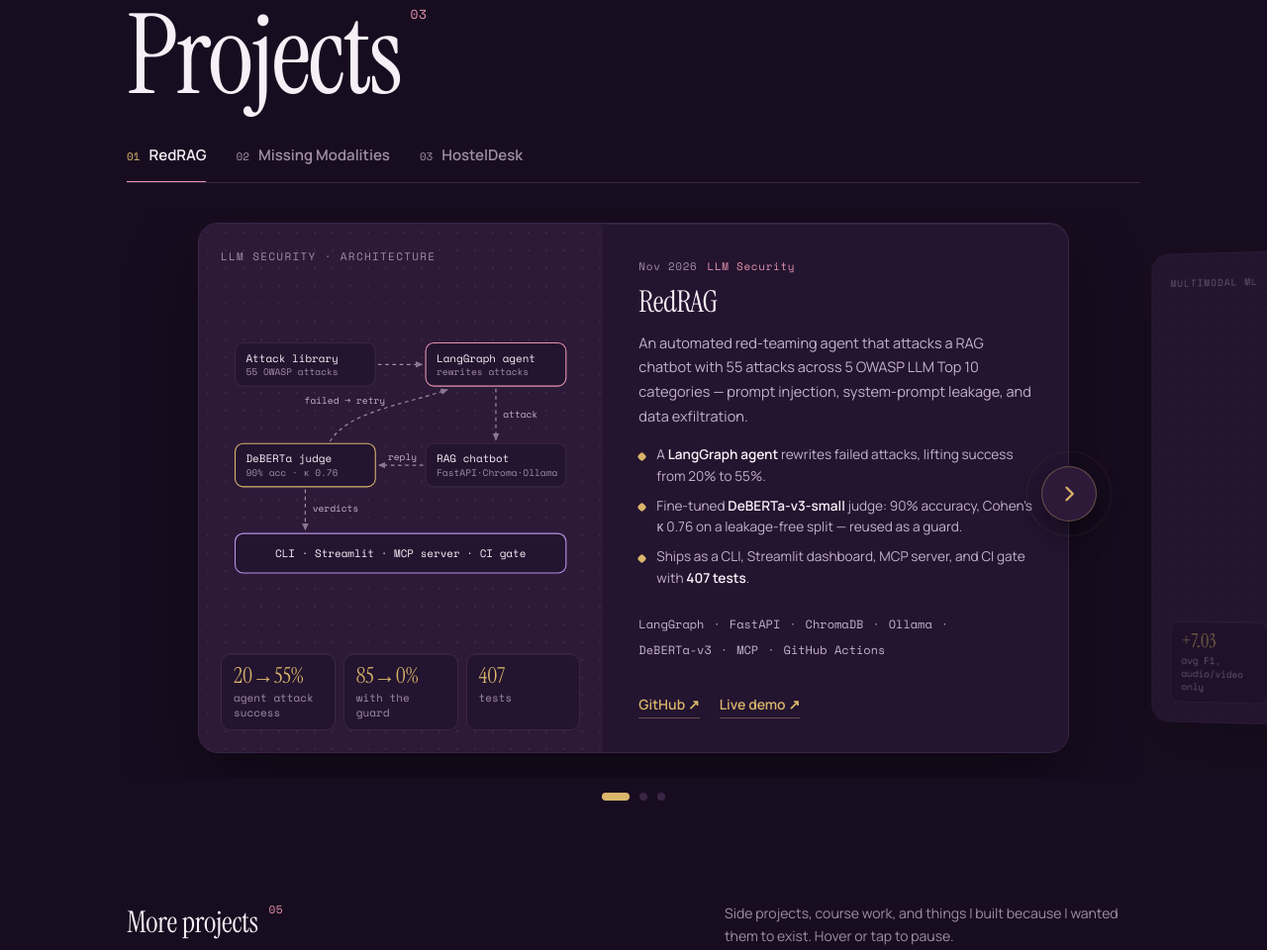
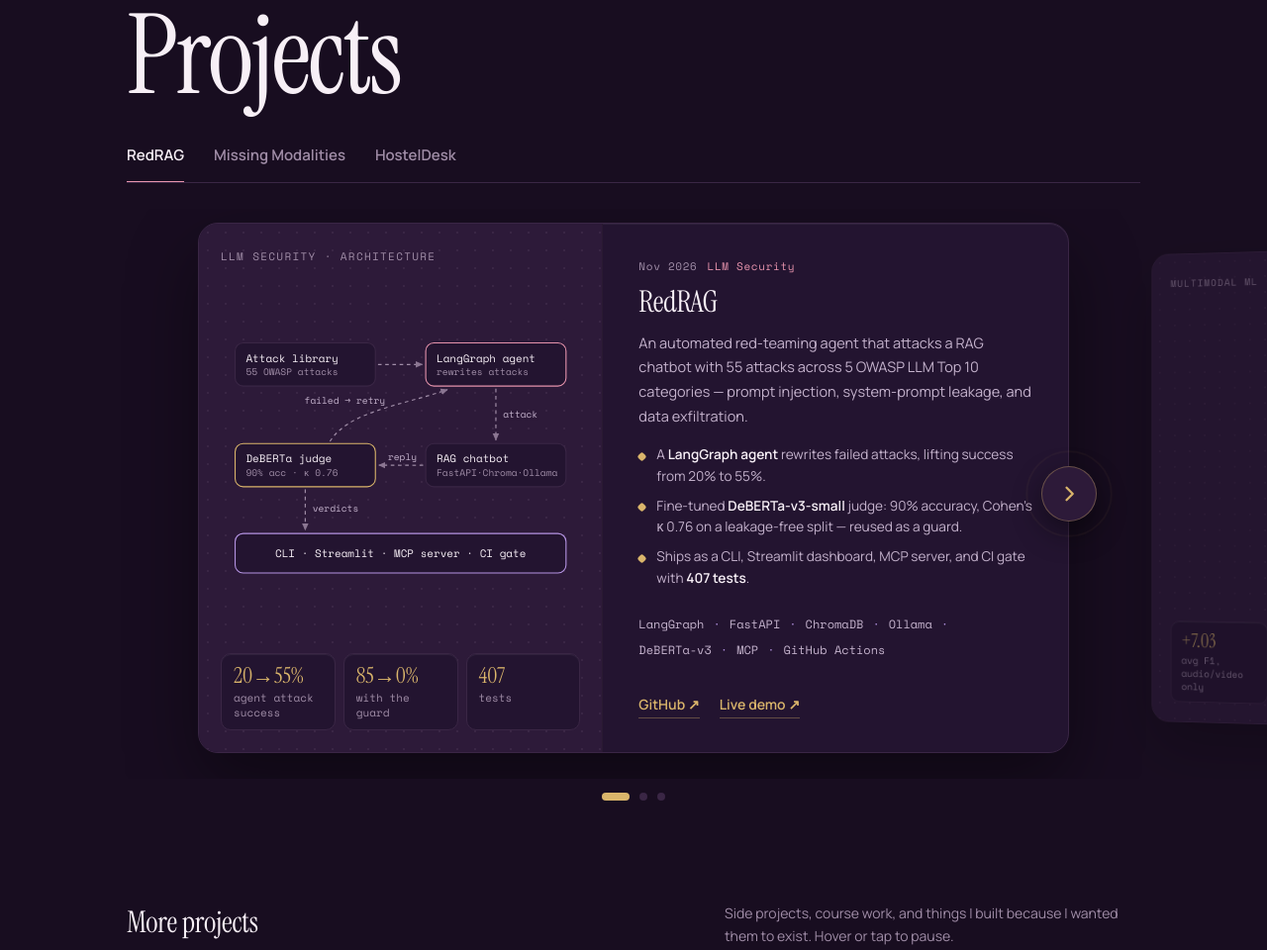
Before and after one commit to siddhisingh9/siddhisingh9.github.io, a plain HTML site: page index.html in a window 1280 px wide. Shown: the part 1598-2558 px from the top of the page at 99% size. Drawn offline with nearby package versions, Linux system fonts and the light colour scheme.

Commit message:
updated again again final for now

```diff
--- a/index.html
+++ b/index.html
@@ -275,8 +275,6 @@ section.block.alt{background:var(--bg-soft);border-top:1px solid var(--line-soft
 .h-rule::after{content:'';flex:1;height:1px;background:var(--line);align-self:center;transform:translateY(4px);}
 .h-rule-note{font-style:italic;color:var(--gold);}
 .h-big{font-size:clamp(56px,9vw,112px);line-height:.95;letter-spacing:-.025em;margin-bottom:26px;}
-.h-count{font-family:var(--mono);font-size:13px;letter-spacing:.04em;color:var(--pink);vertical-align:top;position:relative;top:.4em;margin-left:10px;}
-.more-head .h-count{font-size:11px;top:.2em;margin-left:6px;}
 .sec-center{text-align:center;margin-bottom:44px;}
 .h-italic{font-size:clamp(46px,6.5vw,76px);line-height:1;margin-bottom:12px;}
 .h-italic em{font-style:italic;color:var(--gold);}
@@ -344,11 +342,9 @@ section.block.alt{background:var(--bg-soft);border-top:1px solid var(--line-soft
   padding:12px 0 14px;transition:color .25s ease;
 }
 .pc-tab::after{content:'';position:absolute;left:0;right:0;bottom:-1px;height:2px;background:var(--pink);transform:scaleX(0);transform-origin:left;transition:transform .35s cubic-bezier(.22,1,.36,1);}
-.pc-tab .n{font-family:var(--mono);font-size:11px;font-weight:400;color:var(--ink-low);transition:color .25s ease;}
 .pc-tab:hover{color:var(--ink-hi);}
 .pc-tab[aria-selected="true"]{color:var(--ink-hi);}
 .pc-tab[aria-selected="true"]::after{transform:scaleX(1);}
-.pc-tab[aria-selected="true"] .n{color:var(--gold);}
 
 .pc{--cw:min(880px, 86vw);position:relative;}
 .pc-stage{position:relative;}
@@ -536,8 +532,6 @@ section.block.alt{background:var(--bg-soft);border-top:1px solid var(--line-soft
 .sk-row{display:flex;align-items:baseline;justify-content:space-between;gap:12px;}
 .sk-name{font-family:var(--serif);font-size:20px;color:var(--ink-hi);opacity:.85;transition:color .25s ease;}
 .sk-item.is-active .sk-name,.sk-item:hover .sk-name{opacity:1;}
-.sk-count{font-family:var(--mono);font-size:11px;color:var(--ink-mid);}
-.sk-item.is-active .sk-count{color:var(--c);}
 .sk-items{display:block;font-family:var(--sans);font-size:13.5px;line-height:1.6;color:var(--ink-mid);margin-top:3px;transition:color .25s ease;}
 .sk-item.is-active .sk-items{color:var(--ink-hi);}
 .sk-bar{position:absolute;left:18px;right:16px;bottom:6px;height:1px;background:transparent;overflow:hidden;}
@@ -962,7 +956,7 @@ a.fc-link:hover,a.fc-link:focus-visible{border-bottom:1px solid var(--gold);back
 <section class="block alt" id="projects">
   <div class="wrap">
     <div class="pc-head reveal">
-      <h2 class="sec-title h-big">Projects<sup class="h-count">03</sup></h2>
+      <h2 class="sec-title h-big">Projects</h2>
       <div class="pc-tabs" id="pcTabs" role="tablist" aria-label="Projects"></div>
     </div>
   </div>
@@ -1071,7 +1065,7 @@ a.fc-link:hover,a.fc-link:focus-visible{border-bottom:1px solid var(--gold);back
 
   <div class="wrap">
     <div class="more-head reveal" id="more-projects">
-      <h3>More projects <sup class="h-count">05</sup></h3>
+      <h3>More projects</h3>
       <p>Side projects, course work, and things I built because I wanted them to exist. Hover or tap to pause.</p>
     </div>
   </div>
@@ -1377,8 +1371,7 @@ function countUp(el){
     const b = document.createElement('button');
     b.type = 'button'; b.className = 'pc-tab'; b.setAttribute('role', 'tab');
     b.setAttribute('aria-controls', card.id);
-    b.innerHTML = '<span class="n">' + pad(i + 1) + '</span><span></span>';
-    b.lastChild.textContent = card.dataset.tab;
+    b.textContent = card.dataset.tab;
     b.addEventListener('click', () => { stopHint(); goTo(i); });
     tabsWrap.appendChild(b);
     return b;
@@ -1605,9 +1598,8 @@ const SKILLS_DATA = [
     const b = document.createElement('button');
     b.type = 'button'; b.className = 'sk-item'; b.setAttribute('role', 'tab');
     b.style.setProperty('--c', COLOR[cat.color]);
-    b.innerHTML = '<span class="sk-row"><span class="sk-name"></span><span class="sk-count"></span></span><span class="sk-items"></span><span class="sk-bar"><i></i></span>';
+    b.innerHTML = '<span class="sk-row"><span class="sk-name"></span></span><span class="sk-items"></span><span class="sk-bar"><i></i></span>';
     b.querySelector('.sk-name').textContent = cat.name;
-    b.querySelector('.sk-count').textContent = String(cat.items.length).padStart(2, '0');
     b.querySelector('.sk-items').textContent = cat.items.join(' · ');
     b.addEventListener('mouseenter', () => select(i));
     b.addEventListener('focus', () => select(i));
```
